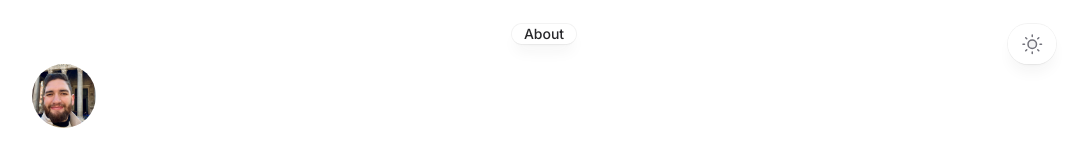
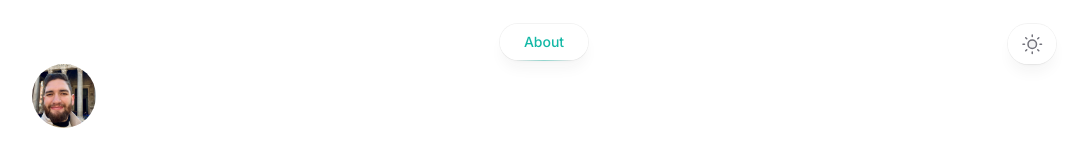
Before and after one commit to marcosvsilva/marcosvsilva.github.io, a Next.js app: page / in a window 1280 px wide. Shown: the top 160 px of the page, without its empty margins (96-1181 px from the left). Built offline with nearby package versions, Linux system fonts and the light colour scheme.

Commit message:
fix: improving navitem component style

```diff
--- a/src/app/components/navigation/NavItem.tsx
+++ b/src/app/components/navigation/NavItem.tsx
@@ -1,5 +1,6 @@
+import clsx from 'clsx';
 import Link from 'next/link';
-import React from 'react';
+import { usePathname } from 'next/navigation';
 
 type NavLinkProps = {
   link: string;
@@ -7,9 +8,19 @@ type NavLinkProps = {
 };
 
 function NavItem({ link, children }: NavLinkProps) {
+  const pathname = usePathname();
+  const isActive = pathname === link;
+
   return (
     <Link href={link}>
-      <div className="transition hover:text-teal-500 dark:hover:text-teal-400">{children}</div>
+      <div
+        className={clsx('relative block px-3 py-2 transition', isActive ? 'text-teal-500 dark:text-teal-400' : 'hover:text-teal-500 dark:hover:text-teal-400')}
+      >
+        {children}
+        {isActive && (
+          <span className="absolute inset-x-1 -bottom-px h-px bg-gradient-to-r from-teal-500/0 via-teal-500/40 to-teal-500/0 dark:from-teal-400/0 dark:via-teal-400/40 dark:to-teal-400/0" />
+        )}
+      </div>
     </Link>
   );
 }
```
